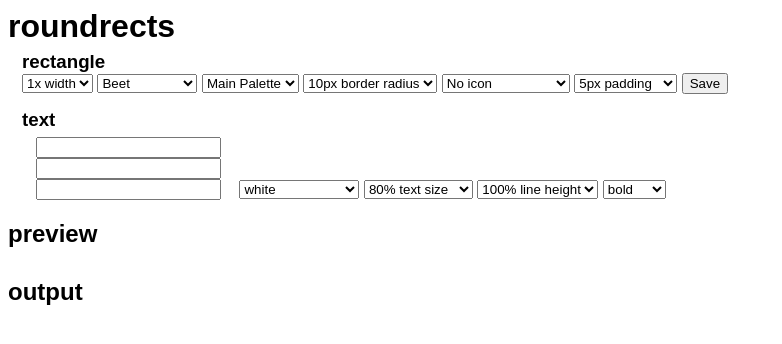
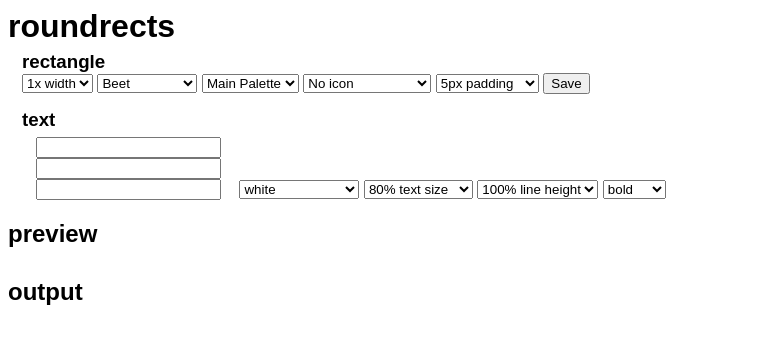
Before and after one commit to mantis369/roundrects, a plain HTML site: page index.html in a window 1280 px wide. Shown: the whole page, without its empty margins (0-782 px from the left). Drawn offline with nearby package versions, Linux system fonts and the light colour scheme.

Commit message:
Remove border radius parameter

```diff
--- a/index.html
+++ b/index.html
@@ -49,13 +49,6 @@ margin:auto;
 	<option value="Dark">Dark</option>
 	<option value="Darker">Darker</option>
 	<option value="Darkest">Darkest</option>
-</select>
-<select id="rect_border_radius" name="rect_border_radius">
-	<option value="5px">5px border radius</option>
-	<option value="10px" selected="selected">10px border radius</option>
-	<option value="15px">15px border radius</option>
-	<option value="20px">20px border radius</option>
-	<option value="25px">25px border radius</option>
 </select>
 <select id="rect_icon" name="rect_icon">
 	<option value="">No icon</option>
@@ -194,7 +187,7 @@ function updateRect() {
 	$("#output_element").css({
 		"background-color": color,
 		"border": "1px white solid",
-		"border-radius": $("#rect_border_radius").first().val(),
+		"border-radius": 10,
 		"overflow": "hidden",
 		"width": (parseInt($("#rect_width").first().val(), 10) * rect_size,
 		"height": rect_size
@@ -241,7 +234,6 @@ $(document).ready(function (){
 	$("#rect_width").change(updateRect);
 	$("#rect_bg_color").change(updateRect);
 	$("#rect_palette").change(updateRect);
-	$("#rect_border_radius").change(updateRect);
 	$("#rect_icon").change(updateRect);
 	$("#rect_padding").change(updateRect);
 	$("#text_line1").blur(updateRect);
```
